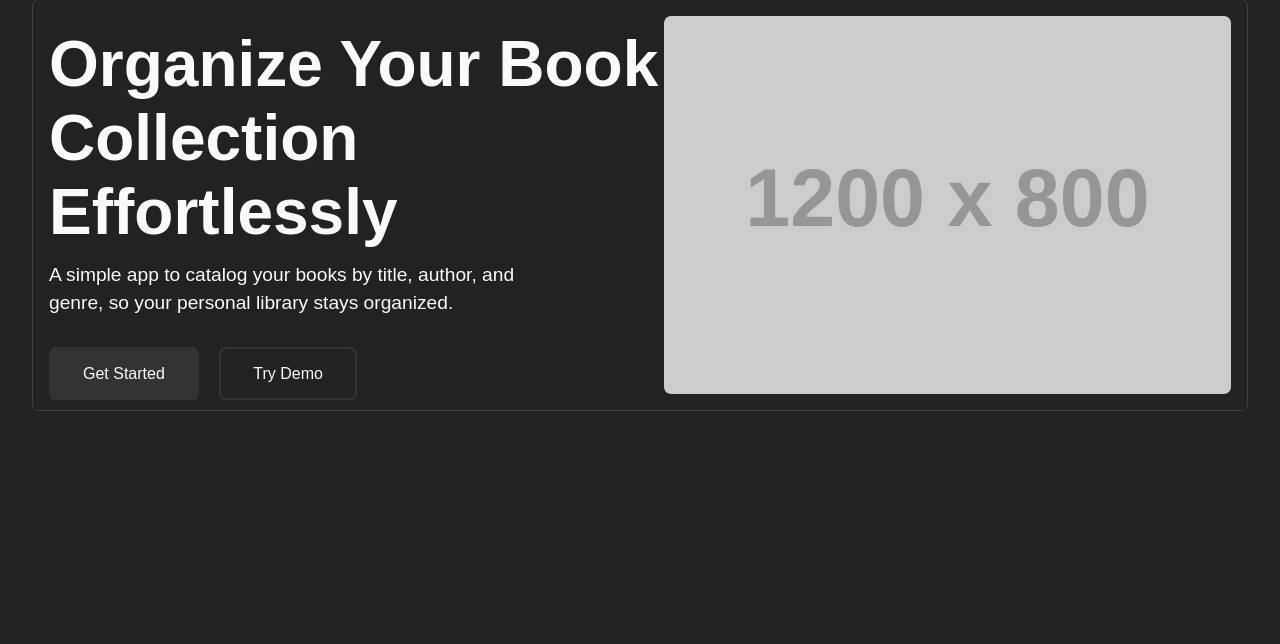
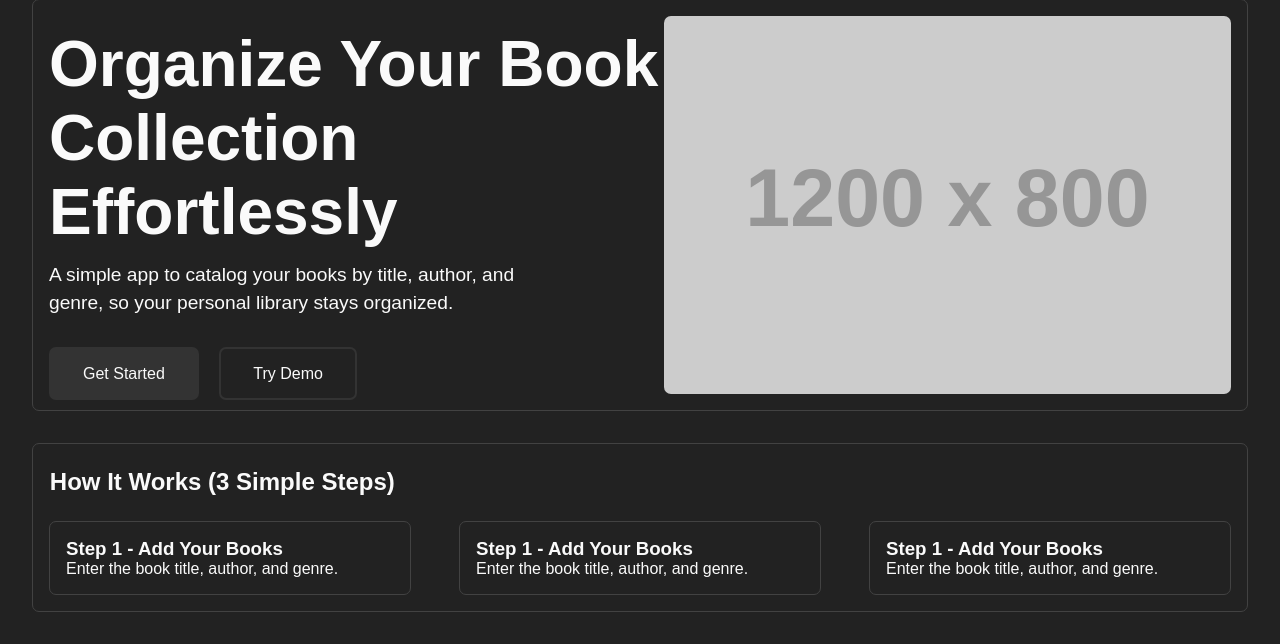
Before and after one commit to RenPen3/library-project-2.0, a PHP site: page / in a window 1280 px wide. Shown: the part 173-817 px from the top of the page. Before the commit the page ends 584 px from the top, so only its background shows below. Run offline with PHP 8.4, Linux system fonts and the light colour scheme; grey boxes labelled with a size stand in for pictures from a placeholder-image service; some libraries are stand-ins or nearby versions.

Commit message:
I created the cards section.

```diff
--- a/css/styles.css
+++ b/css/styles.css
@@ -151,6 +151,31 @@
 }
 
 .hero-right img {
+  border-radius: 7px;
+}
+
+/* Card Section */
+.cards {
+  margin: 2em;
+  border: 1px solid #424242;
+  border-radius: 7px;
+}
+
+.cards h2 {
+  padding: 1em .7em .4em .7em;
+}
+
+.cards-content {
+  display: grid;
+  grid-template-columns: repeat(auto-fit, minmax(250px, 1fr));
+  gap: 3rem;
+  background: transparent;
+  padding: 1em;
+}
+
+.card {
+  padding: 1em;
+  border: 1px solid #424242;
   border-radius: 7px;
 }
 
--- a/index.html
+++ b/index.html
@@ -64,6 +64,28 @@
           </div>
         </div>
       </section>
+
+      <section class="cards">
+        <h2>How It Works (3 Simple Steps)</h2>
+
+        <div class="cards-content">
+          <div class="card card--1">
+            <!-- <img src="https://placehold.co/600x600" alt="Card 1 image" /> -->
+            <h3>Step 1 - Add Your Books</h3>
+            <p>Enter the book title, author, and genre.</p>
+          </div>
+          <div class="card card--2">
+            <!-- <img src="https://placehold.co/600x600" alt="Card 2 image" /> -->
+            <h3>Step 1 - Add Your Books</h3>
+            <p>Enter the book title, author, and genre.</p>
+          </div>
+          <div class="card card--3">
+            <!-- <img src="https://placehold.co/600x600" alt="Card 3 image" /> -->
+            <h3>Step 1 - Add Your Books</h3>
+            <p>Enter the book title, author, and genre.</p>
+          </div>
+        </div>
+      </section>
     </main>
     <!-- End -->
   </body>
```
